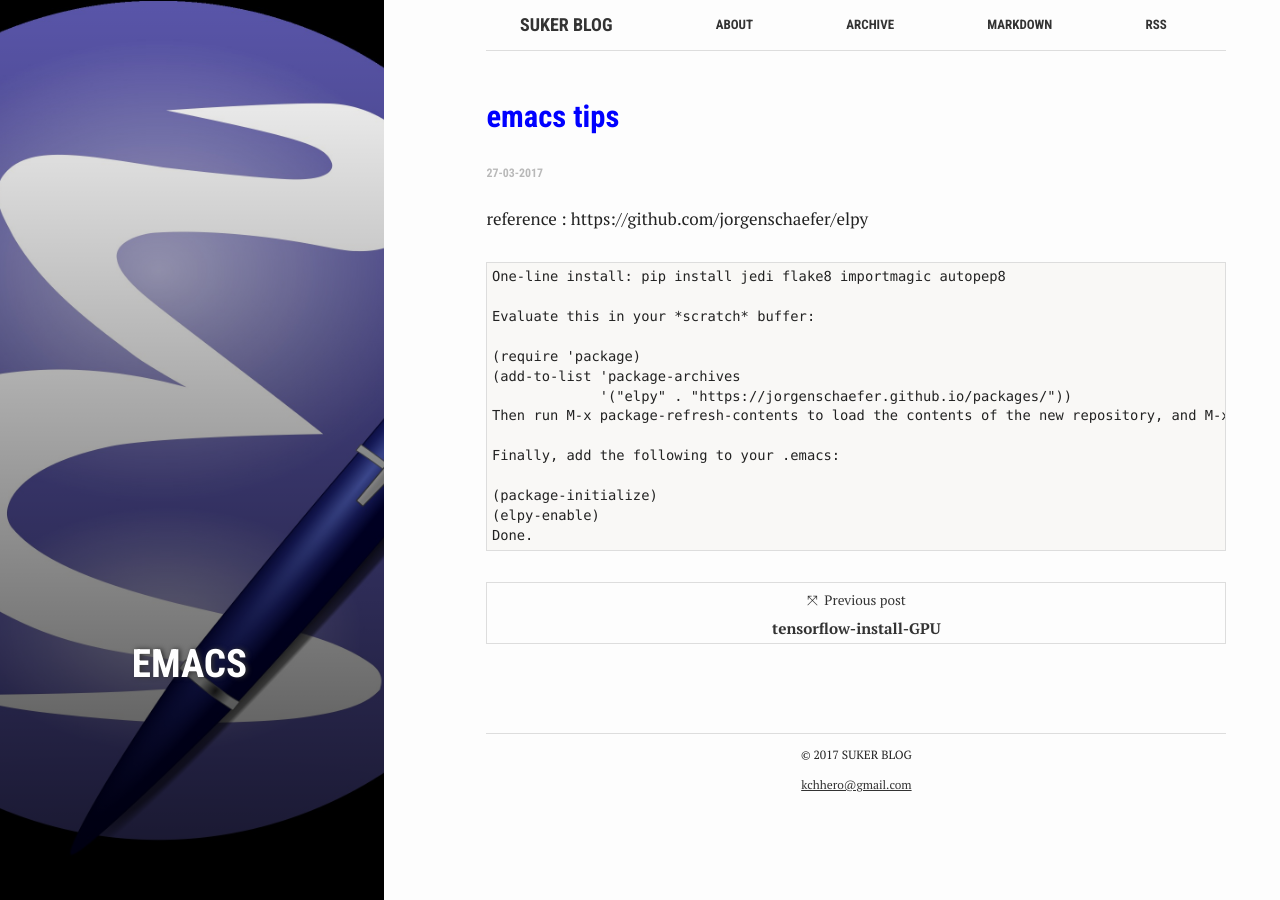
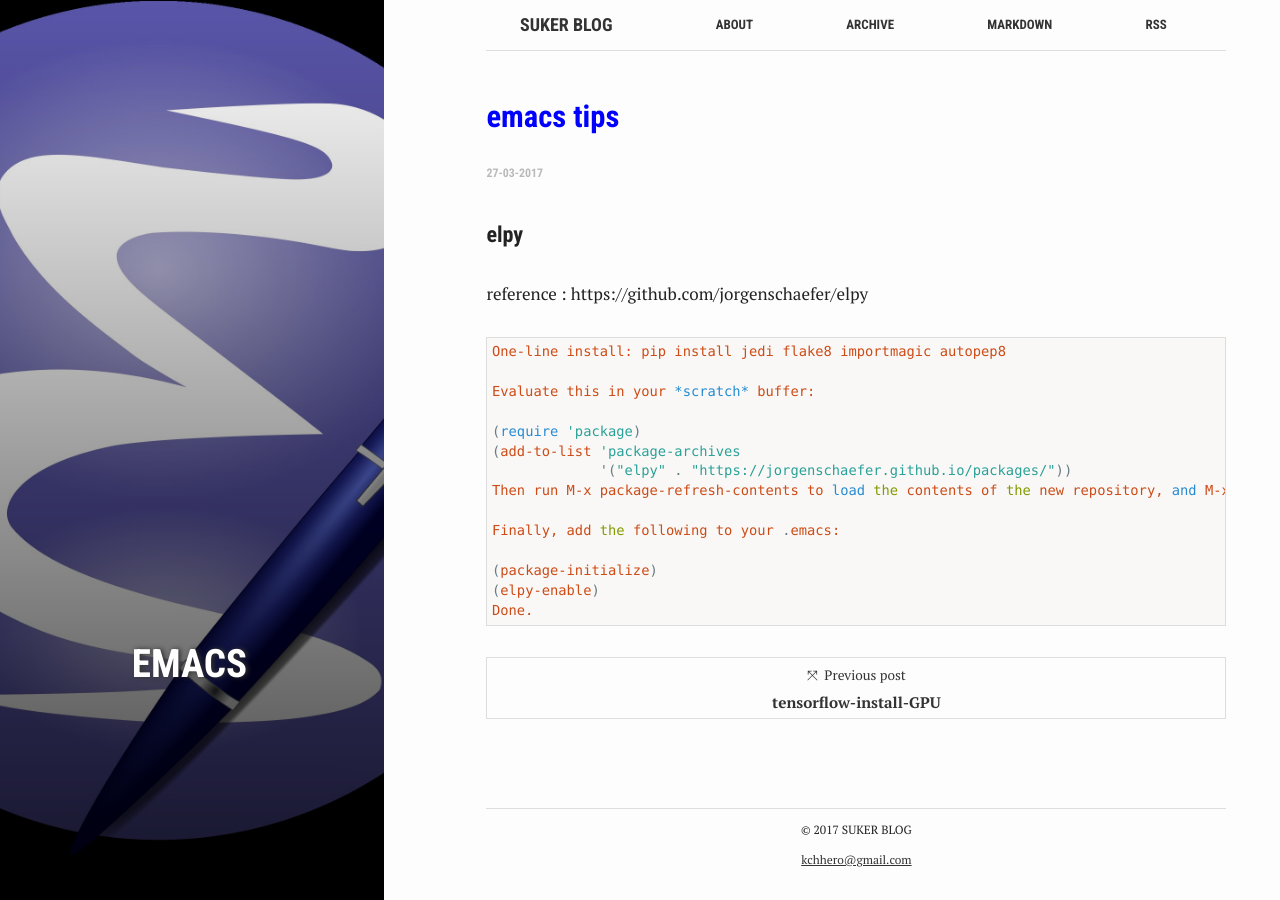
Before and after one commit to kchhero/kchhero.github.io, a Jekyll site: the page built from _posts/2017-03-27-emacs-tips.md, in a window 1280 px wide. Built offline with Jekyll 4.4.1, drawn with Linux system fonts in a browser that asks for light colours.

Commit message:
update 2017-03-27-emacs-tips.md

````diff
--- a/_posts/2017-03-27-emacs-tips.md
+++ b/_posts/2017-03-27-emacs-tips.md
@@ -5,8 +5,11 @@ tags:
   - emacs
 category: Tools
 ---
+#### elpy
+
 reference : https://github.com/jorgenschaefer/elpy
-```
+
+```lisp
 One-line install: pip install jedi flake8 importmagic autopep8
 
 Evaluate this in your *scratch* buffer:
````
